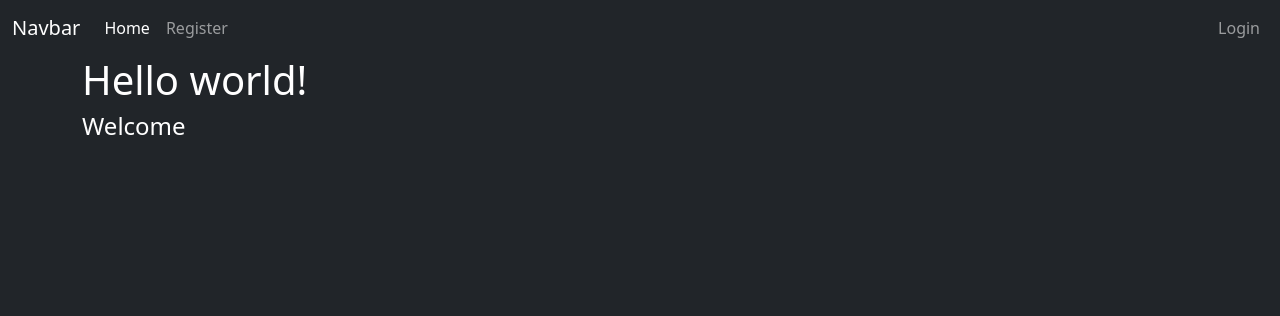
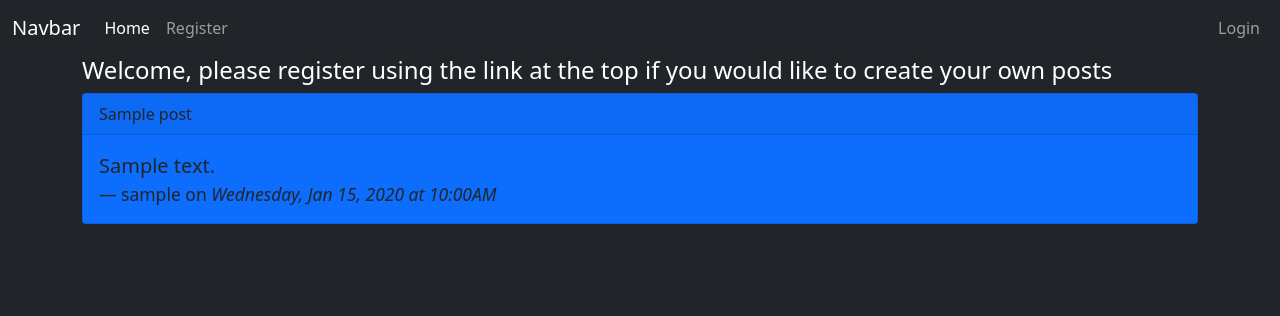
Before and after one commit to kmehner/kekambas_flask_api_for_react, a Flask app: page / in a window 1280 px wide. Shown: the top 316 px of the page. Run offline with Flask 2, Linux system fonts and the light colour scheme; tables that the repository leaves empty hold one stand-in row (values such as "Sample post"); some libraries are stand-ins or nearby versions.

Commit message:
Display posts on home page

```diff
--- a/app/routes.py
+++ b/app/routes.py
@@ -8,7 +8,8 @@ from app.models import User, Post
 @app.route('/')
 def index():
     title = 'Coding Temple Flask'
-    return render_template('index.html', title=title)
+    posts = Post.query.all()
+    return render_template('index.html', title=title, posts=posts)
 
 
 @app.route('/products')
@@ -92,4 +93,8 @@ def createpost():
         new_post = Post(title, content, current_user.id)
         db.session.add(new_post)
         db.session.commit()
+
+        flash(f'The post {title} has been created.', 'primary')
+        return redirect(url_for('index'))
+
     return render_template('createpost.html', form=form)
--- a/app/templates/index.html
+++ b/app/templates/index.html
@@ -2,7 +2,26 @@
 
 {% block content %}
 
-<h1>Hello world!</h1>
-<h4>Welcome {{ current_user.username }}</h4>
+{% if current_user.is_authenticated %}
+    <h4>Welcome {{ current_user.username }}</h4>
+{% else %}
+    <h4>Welcome, please register using the link at the top if you would like to create your own posts</h4>
+{% endif %}
+
+{% for p in posts %}
+    <div class="card bg-primary text-dark">
+        <div class="card-header">
+        {{ p.title }}
+        </div>
+        <div class="card-body">
+        <blockquote class="blockquote mb-0">
+            <p>{{ p.content }}</p>
+            <footer class="blockquote-footer text-dark">{{ p.author.username }} on <cite title="Source Title">
+                {{ p.date_created.strftime('%A, %b %d, %Y at %I:%M%p') }}
+            </cite></footer>
+        </blockquote>
+        </div>
+    </div>
+{% endfor %}
 
 {% endblock %}
```
